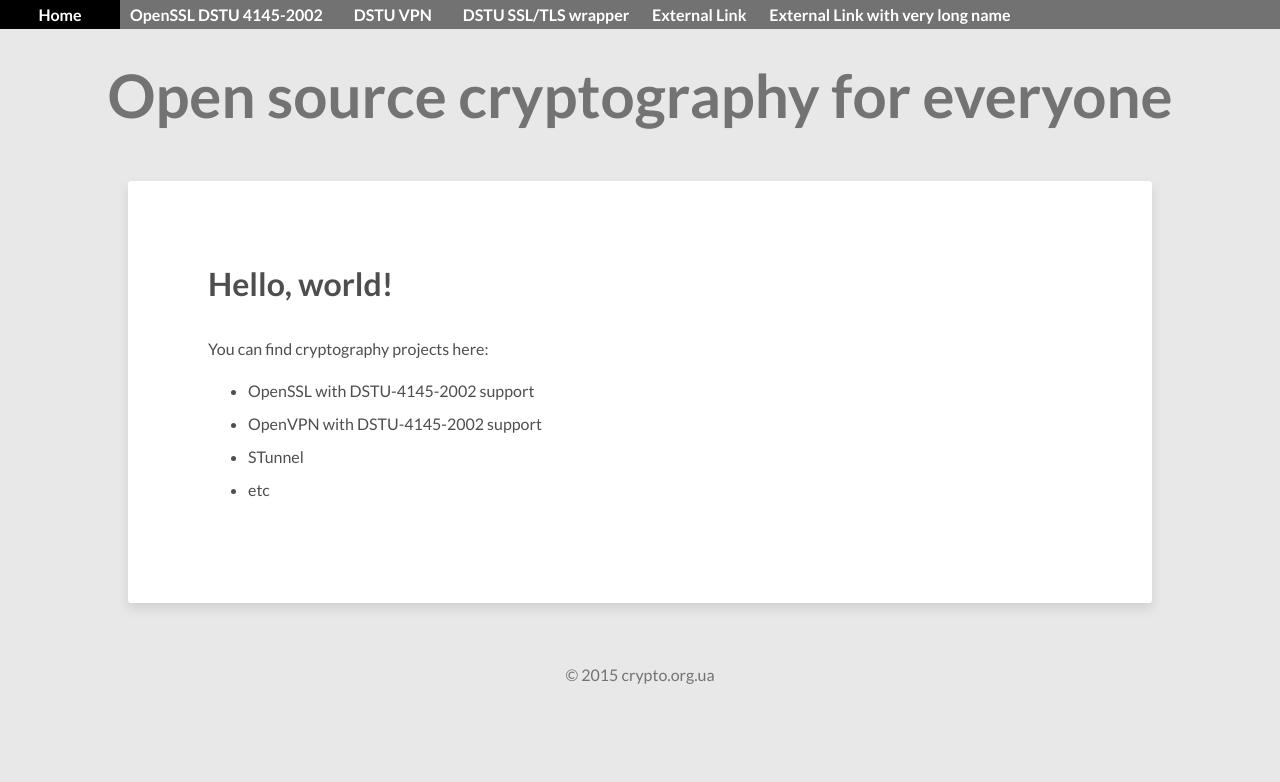
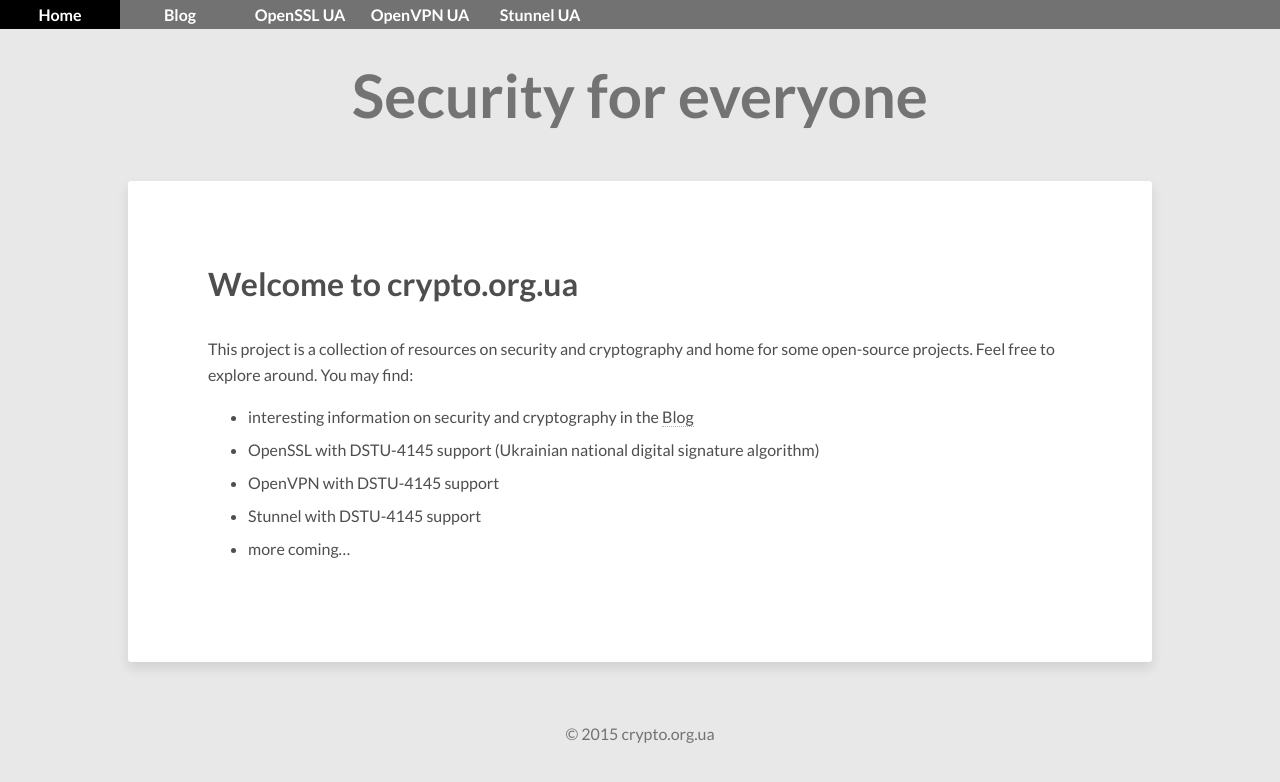
Before and after one commit to pqsec/pqsec.github.io, a Jekyll site: the page built from index.md, in a window 1280 px wide. Shown: the top 782 px of the page. Built offline with Jekyll 4.4.1, drawn with Linux system fonts in a browser that asks for light colours; nearby versions of some CDN libraries.

Commit message:
Add index content

```diff
--- a/_data/navigation.yml
+++ b/_data/navigation.yml
@@ -1,16 +1,13 @@
 # Menu navigation links
 
-- title: OpenSSL DSTU 4145-2002
+- title: Blog
+  url: /posts/
+
+- title: OpenSSL UA
   url: /theme-setup/
 
-- title: DSTU VPN
+- title: OpenVPN UA
   url: /theme-setup/
 
-- title: DSTU SSL/TLS wrapper
+- title: Stunnel UA
   url: /theme-setup/
-
-- title: External Link
-  url: http://mademistakes.com
-
-- title: External Link with very long name
-  url: http://mademistakes.com
--- a/index.md
+++ b/index.md
@@ -1,17 +1,18 @@
 ---
 layout: page
-title: Open source cryptography for everyone
-description: "Open source cryptography for everyone."
+title: Security for everyone
+description: "Security for everyone."
 tags: [open source, cryptography, crypto, dstu, OpenSSL, security, Ukraine]
 comments: false
 share: false
 ---
 
-# Hello, world!
+# Welcome to [crypto.org.ua](/)
 
-You can find cryptography projects here:
+This project is a collection of resources on security and cryptography and home for some open-source projects. Feel free to explore around. You may find:
 
-* OpenSSL with DSTU-4145-2002 support
-* OpenVPN with DSTU-4145-2002 support
-* STunnel
-* etc
+  * interesting information on security and cryptography in the [Blog](/posts/)
+  * OpenSSL with DSTU-4145 support (Ukrainian national digital signature algorithm)
+  * OpenVPN with DSTU-4145 support
+  * Stunnel with DSTU-4145 support
+  * more coming...
```
